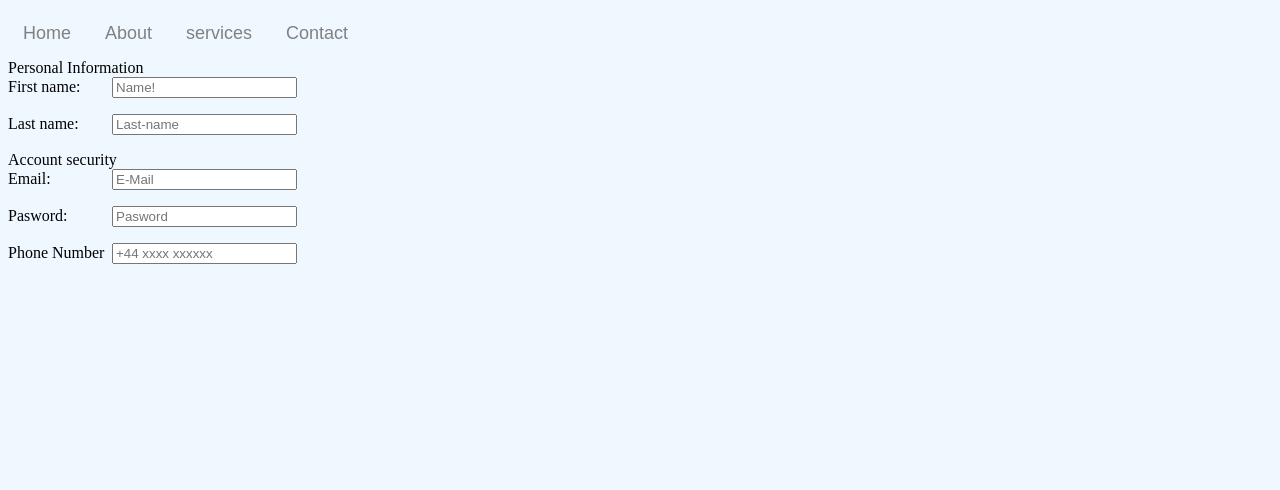
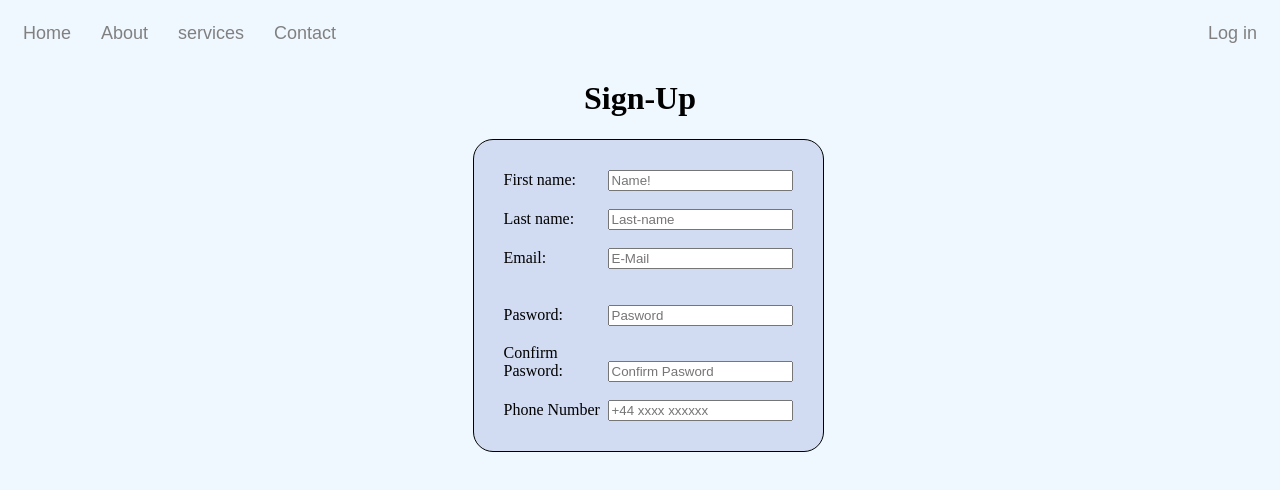
Before and after one commit to Aviol87/Bean_and_Brew_No_Django, a plain HTML site: page join-now.html in a window 1280 px wide. Drawn offline with Linux system fonts and the light colour scheme.

Commit message:
changes on the join in page and he styles.css

```diff
--- a/join-now.html
+++ b/join-now.html
@@ -13,39 +13,41 @@
       <button class="navbar__links"><a href="index.html">Home</a></button>
       <button class="navbar__links"><a href="About.html">About</a></button>
       <button class="navbar__links"><a href="services.html">services</a></button>
-      <button class="navbar__links"><a href="contact.html">Contact</a></button>
+     <button class="navbar__links"><a href="contact.html">Contact</a></button>
 
-    <br>
-<div id = "personal-info1" >Personal Information
-  <form>
-     <label for="fname" >First name:</label>
-     <input type="text" id="fname" name="fname" placeholder="Name!">
-    <p>
-     <label for="lname" >Last name:</label>
-     <input type="text" id="lname" placeholder="Last-name">
+    </div>
+    <div class="sign-in5">
+      <button id="sign-omega"><a href="Log-in.html">Log in</a></button>
+    </div>
+  </nav>
 
-    </p>
-  </form>
-</div>
+  <h1>Sign-Up</h1>
 
-
-
-<div id = "Acc-security1" >Account security
-  <form>
-     <label for="Email" >Email:</label>
-     <input type="text" id="mail" name="mail" placeholder="E-Mail">
-    <p>
-     <label for="Pasword" >Pasword:</label>
-     <input type="text" id="passw1" placeholder="Pasword">
-     <p>
+  <div id = "form_container">
+    <form id = "Acc-security1">
+      <label for="fname" >First name:</label>
+      <input type="text" id="fname" name="fname" placeholder="Name!">
+      <br>
+      <br>
+      <label for="lname" >Last name:</label>
+      <input type="text" id="lname" placeholder="Last-name">
+      <br>
+      <br>
+      <label for="Email" >Email:</label>
+      <input type="text" id="mail" name="mail" placeholder="E-Mail"><br>
+      <br>
+      <br>
+      <label for="Pasword" >Pasword:</label>
+      <input type="text" id="passw1" placeholder="Pasword">
+      <br>
+      <br>
+      <label for="Re-password">Confirm Pasword:</label>
+      <input type="text" id="re-pass" placeholder="Confirm Pasword">
+      <br>
+      <br>
       <label for="Phone">Phone Number</label>
       <input type="text" id = "Pnum" placeholder="+44 xxxx xxxxxx ">
-     </p>
-
-  </form>
-</div>
-
-
-
+    </form>
+  </div>
 </body>
 </html>
--- a/styles.css
+++ b/styles.css
@@ -83,12 +83,6 @@ li {
 }
 
 /* changes the atributes for Personal-information label at sign in like colour */
-#personal-info1{
-    color: black;
-}
-
-
-
 #Acc-security1{
     color: black
 }
@@ -109,3 +103,21 @@ label{
     display: flex;
     justify-content: flex-end;
 }
+.navbar__item{
+    display: flex;
+    justify-content: flex-start;
+    align-items: center;
+
+}
+
+#form_container {
+    width: 100vw;
+    display: flex;
+    justify-content: center;
+}
+#Acc-security1{
+    border: 1px solid black;
+    border-radius: 20px;
+    padding: 30px;
+    background-color: rgba(163, 176, 219, 0.4);
+}
```
